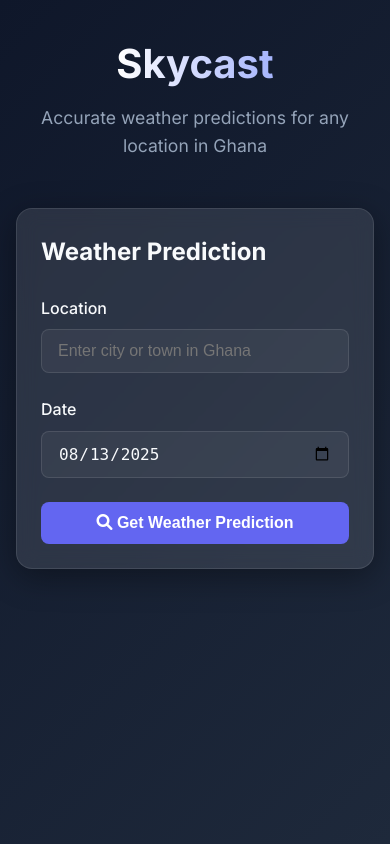
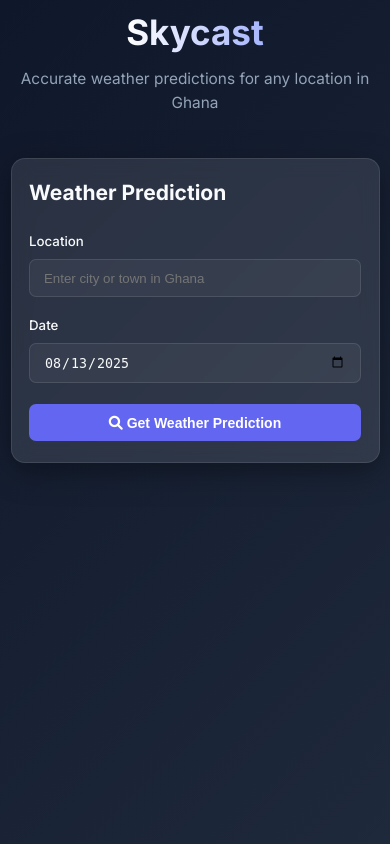
Before and after one commit to BrightSarpong/skywise-weather-prediction-model, a Flask app: page /weather in a window 390 px wide. Run offline with Flask 3, Linux system fonts and the light colour scheme; some libraries are stand-ins or nearby versions.

Commit message:
make website responsive

```diff
--- a/templates/index.html
+++ b/templates/index.html
@@ -2,7 +2,11 @@
 <html lang="en">
 <head>
     <meta charset="UTF-8">
-    <meta name="viewport" content="width=device-width, initial-scale=1.0">
+    <meta name="viewport" content="width=device-width, initial-scale=1.0, maximum-scale=5.0, viewport-fit=cover">
+    <meta name="theme-color" content="#0f172a">
+    <meta name="mobile-web-app-capable" content="yes">
+    <meta name="apple-mobile-web-app-capable" content="yes">
+    <meta name="apple-mobile-web-app-status-bar-style" content="black-translucent">
     <title>Skycast - Predict Weather</title>
     <link href="https://fonts.googleapis.com/css2?family=Inter:wght@300;400;500;600;700&display=swap" rel="stylesheet">
     <link rel="stylesheet" href="https://cdnjs.cloudflare.com/ajax/libs/weather-icons/2.0.10/css/weather-icons.min.css">
@@ -42,12 +46,79 @@
             line-height: 1.6;
             -webkit-font-smoothing: antialiased;
             -moz-osx-font-smoothing: grayscale;
-            padding: 2rem 1rem;
+            padding: 1rem;
+            overflow-x: hidden;
         }
 
         .container {
             max-width: 1200px;
             margin: 0 auto;
+            padding: 0 1rem;
+            width: 100%;
+        }
+
+        /* Responsive Typography */
+        @media (max-width: 768px) {
+            html {
+                font-size: 14px;
+            }
+
+            body {
+                padding: 0.5rem;
+            }
+
+            .container {
+                padding: 0 0.75rem;
+            }
+
+            .card {
+                padding: 1rem;
+                border-radius: 0.75rem;
+            }
+
+            .form-row {
+                flex-direction: column;
+                gap: 0.75rem;
+            }
+
+            .form-col {
+                width: 100%;
+            }
+
+            .btn {
+                padding: 0.75rem 1.25rem;
+                font-size: 0.95rem;
+            }
+        }
+
+        @media (max-width: 480px) {
+            html {
+                font-size: 14px;
+            }
+
+            body {
+                padding: 0.25rem;
+            }
+
+            .container {
+                padding: 0 0.5rem;
+            }
+
+            .card {
+                padding: 0.75rem;
+                border-radius: 0.5rem;
+            }
+
+            .form-control {
+                padding: 0.65rem 0.85rem;
+                font-size: 0.9rem;
+            }
+
+            .btn {
+                width: 100%;
+                padding: 0.8rem;
+                margin: 0.25rem 0;
+            }
         }
 
         /* Header */
@@ -77,15 +148,29 @@
             background: var(--glass);
             border: 1px solid var(--glass-border);
             border-radius: 1rem;
-            padding: 1.5rem;
+            padding: 1.25rem;
             backdrop-filter: var(--backdrop-filter);
             box-shadow: var(--shadow);
             transition: var(--transition);
+            margin-bottom: 1.5rem;
+            width: 100%;
         }
 
         /* Form Styles */
         .form-group {
-            margin-bottom: 1.5rem;
+            margin-bottom: 1.25rem;
+        }
+
+        .form-row {
+            display: flex;
+            flex-wrap: wrap;
+            gap: 1rem;
+            margin-bottom: 1rem;
+        }
+
+        .form-col {
+            flex: 1;
+            min-width: 0;
         }
 
         .form-label {
@@ -93,6 +178,7 @@
             margin-bottom: 0.5rem;
             font-weight: 500;
             color: var(--text);
+            font-size: 0.95rem;
         }
 
         .form-control {
@@ -102,8 +188,11 @@
             border: 1px solid var(--glass-border);
             border-radius: 0.5rem;
             color: var(--text);
-            font-size: 1rem;
+            font-size: 0.95rem;
             transition: var(--transition);
+            -webkit-appearance: none;
+            -moz-appearance: none;
+            appearance: none;
         }
 
         .form-control:focus {
@@ -120,9 +210,45 @@
             border-radius: 0.5rem;
             font-weight: 600;
             cursor: pointer;
-            transition: var(--transition);
+            transition: all 0.2s ease;
             width: 100%;
             font-size: 1rem;
+            -webkit-tap-highlight-color: transparent;
+            position: relative;
+            overflow: hidden;
+        }
+
+        .btn:active {
+            transform: scale(0.98);
+        }
+
+        .btn:after {
+            content: '';
+            position: absolute;
+            top: 50%;
+            left: 50%;
+            width: 5px;
+            height: 5px;
+            background: rgba(255, 255, 255, 0.2);
+            opacity: 0;
+            border-radius: 100%;
+            transform: scale(1, 1) translate(-50%, -50%);
+            transform-origin: 50% 50%;
+        }
+
+        .btn:focus:not(:active)::after {
+            animation: ripple 0.6s ease-out;
+        }
+
+        @keyframes ripple {
+            0% {
+                transform: scale(0, 0);
+                opacity: 0.5;
+            }
+            100% {
+                transform: scale(40, 40);
+                opacity: 0;
+            }
         }
 
         .btn:hover {
```
Also changed, not shown: other parts of templates/index.html (+66 -10 lines).
